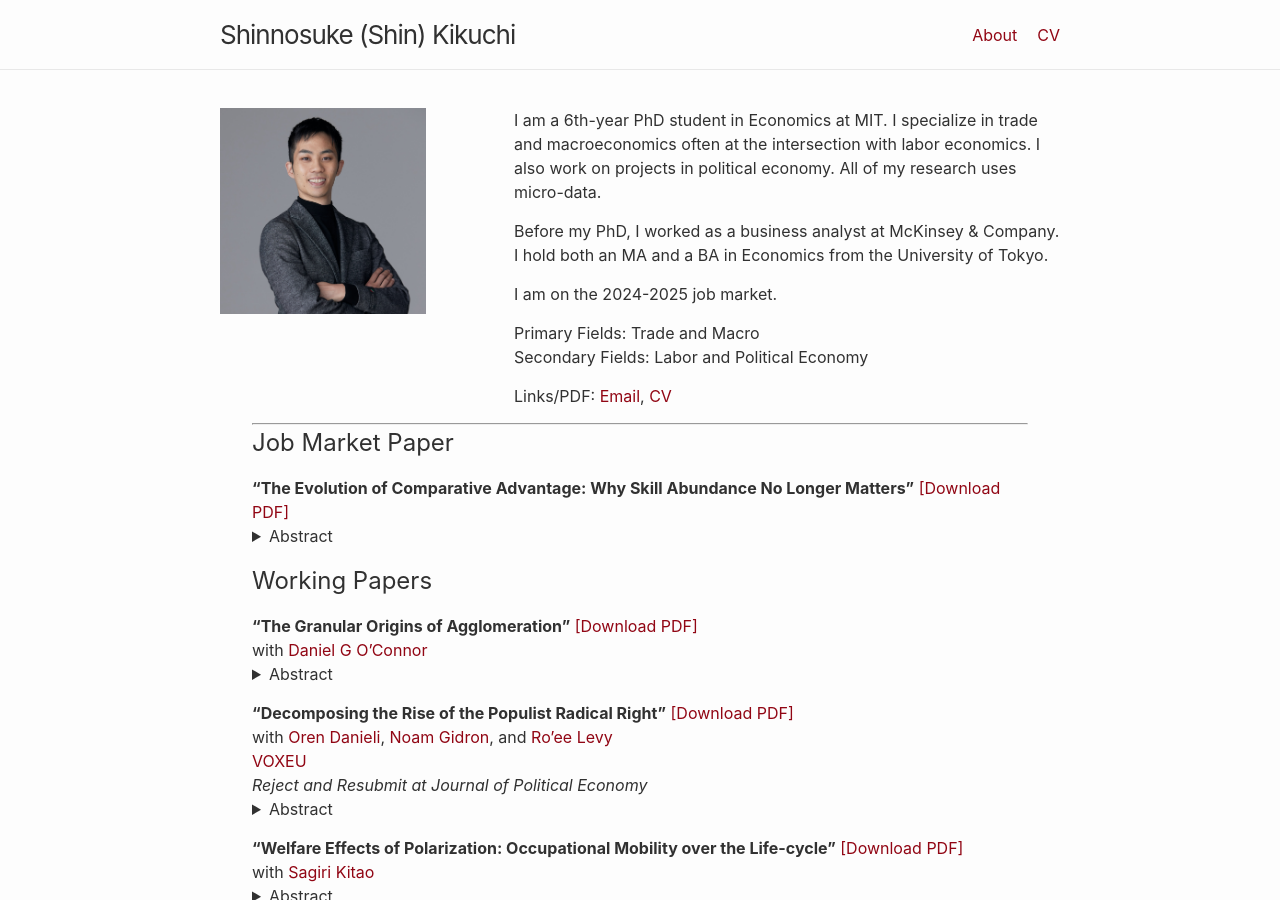
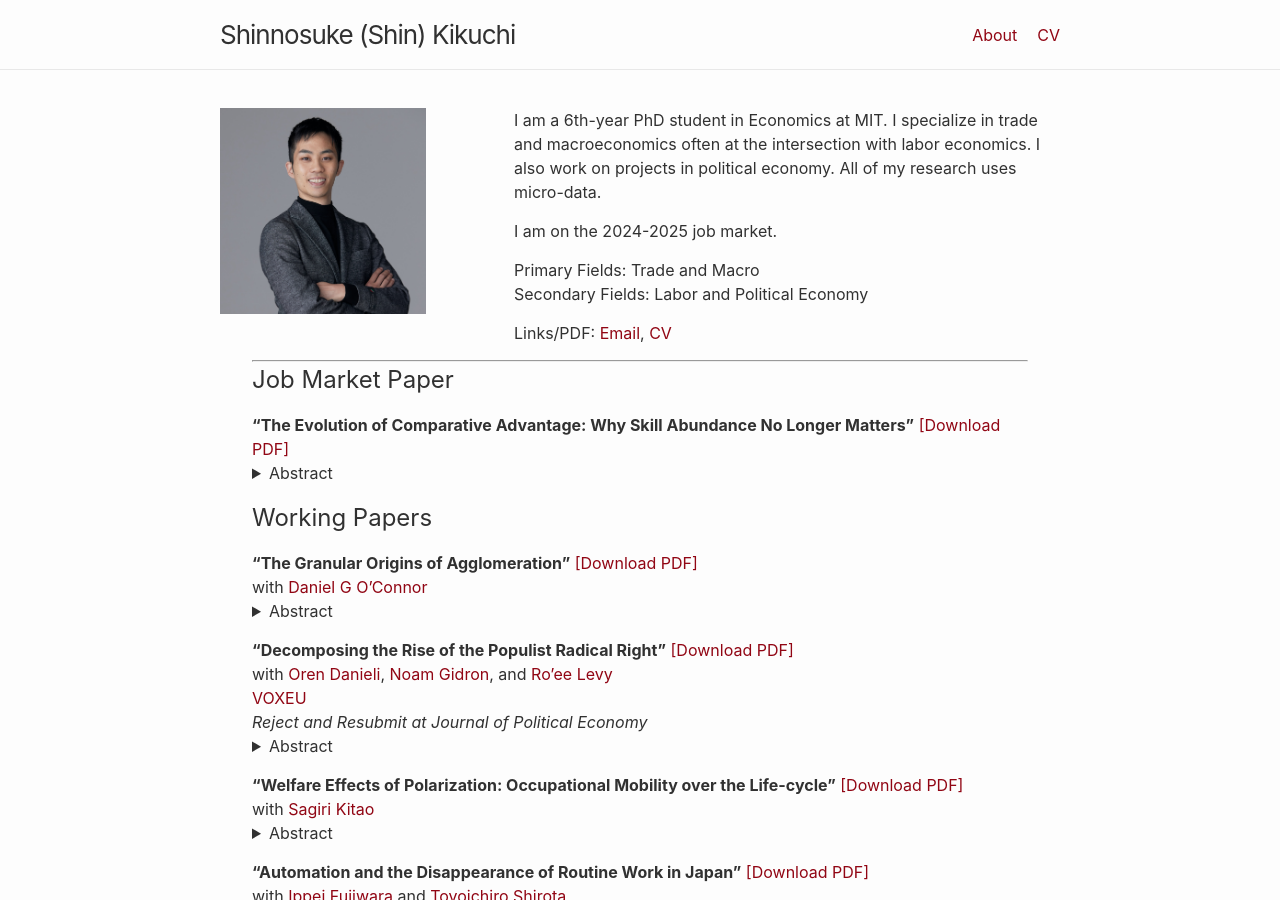
Before and after one commit to shinnkikuchi/shinnkikuchi.github.io, a Jekyll site: the page built from index.md, in a window 1280 px wide and 900 px high. Built offline with Jekyll 4.4.1, drawn with Linux system fonts in a browser that asks for light colours.

Commit message:
Update home.html

```diff
--- a/_layouts/home.html
+++ b/_layouts/home.html
@@ -10,7 +10,6 @@ layout: default
 
   <div class="columnright">
     <p>I am a 6th-year PhD student in Economics at MIT. I specialize in trade and macroeconomics often at the intersection with labor economics. I also work on projects in political economy. All of my research uses micro-data.</p>
-    <p>Before my PhD, I worked as a business analyst at McKinsey & Company. I hold both an MA and a BA in Economics from the University of Tokyo.</p>
     <p>I am on the 2024-2025 job market.</p>
     <p> Primary Fields: Trade and Macro <br>
     Secondary Fields: Labor and Political Economy </p>
```
